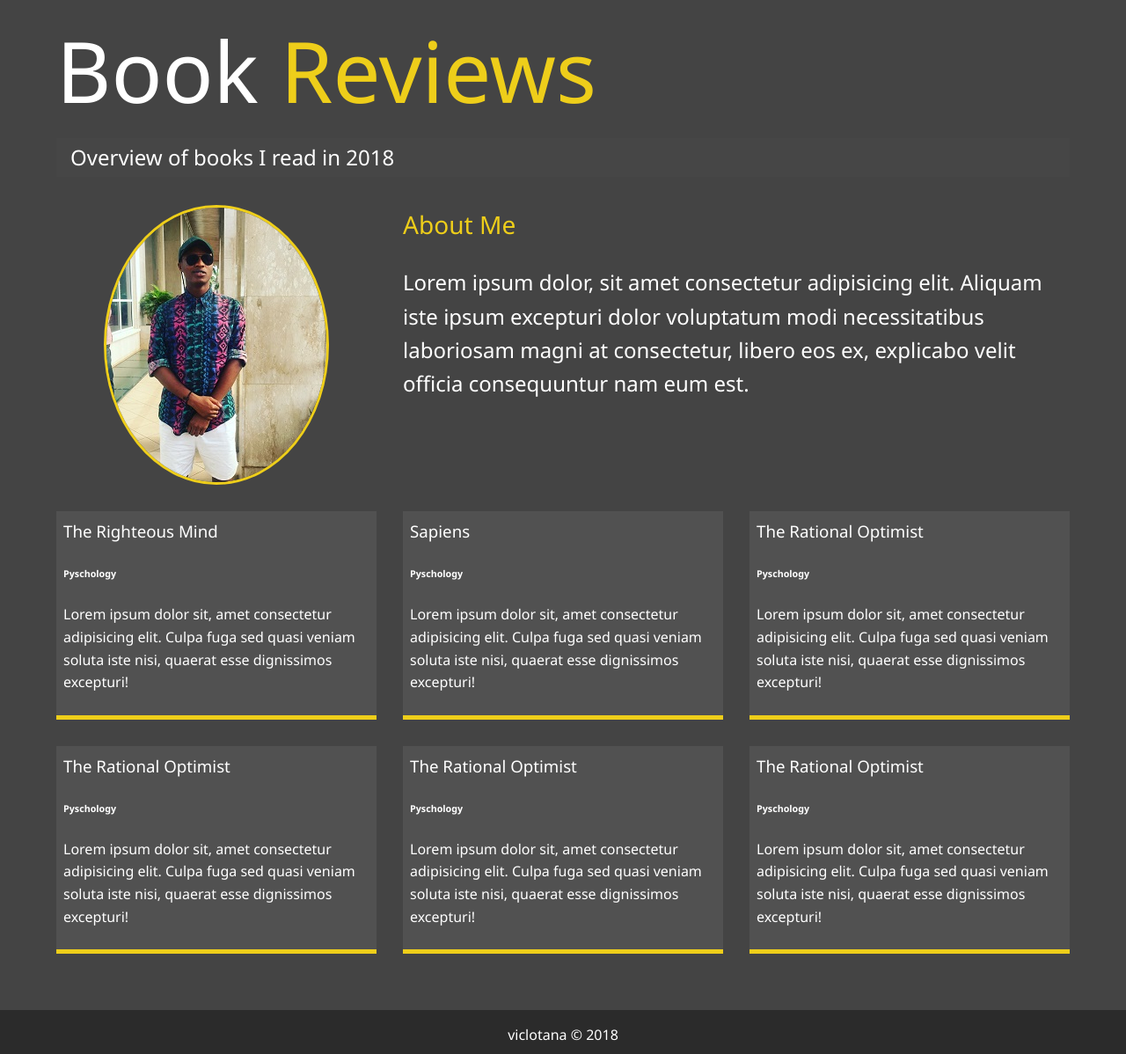
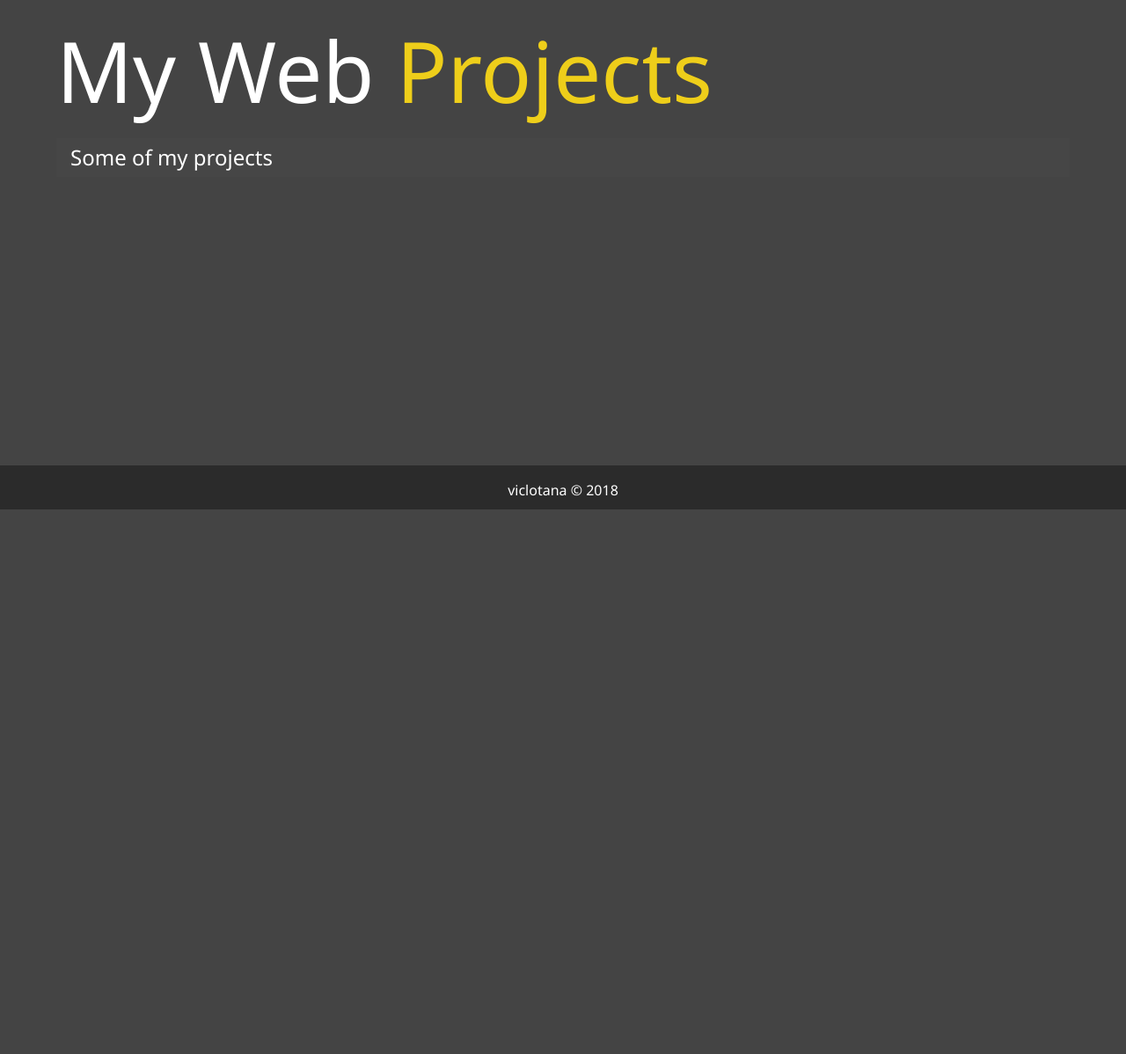
Before and after one commit to viclotana/viclotana.github.io, a website: page dist/projects.html in a window 1280 px wide. Shown: the part 221-1419 px from the top of the page at 88% size. After the commit the page ends 800 px from the top, so only its background shows below. Drawn offline with Linux system fonts and the light colour scheme.

Commit message:
updates on projects.html

```diff
--- a/dist/projects.html
+++ b/dist/projects.html
@@ -6,7 +6,7 @@
     <meta http-equiv="X-UA-Compatible" content="ie=edge">
     <link rel="stylesheet" href="https://use.fontawesome.com/releases/v5.2.0/css/all.css" integrity="sha384-hWVjflwFxL6sNzntih27bfxkr27PmbbK/iSvJ+a4+0owXq79v+lsFkW54bOGbiDQ" crossorigin="anonymous">
     <link rel="stylesheet" href="css/main.css">
-    <title>Book Reviews</title>
+    <title>My Web Projects</title>
 </head>
 <body>
     <header>
@@ -23,11 +23,11 @@
                 <li class="nav-item ">
                     <a href="/" class="nav-link">Home</a>
                 </li>
-                <li class="nav-item">
+                <li class="nav-item current">
                     <a href="projects.html" class="nav-link">
                         Web Projects</a>
                 </li>
-                <li class="nav-item current">
+                <li class="nav-item">
                     <a href="books.html" class="nav-link">
                         Book Reviews</a>
                 </li>
@@ -49,73 +49,13 @@
     </header>
     <main id="home">
         <h1 class="lg-heading">
-            Book <span class="text-secondary">Reviews</span>
+            My Web <span class="text-secondary">Projects</span>
         </h1>
         <h2 class="sm-heading">
-            Overview of books I read in 2018
+            Some of my projects
         </h2>
-        <div class="books-info">
-          <img src="img/potrait.JPG" alt="Viclotana"
-          class="bio-image">
+        <div class="projects">
 
-          <div class="bio">
-              <h3 class="text-secondary">About Me</h3>
-              <p>Lorem ipsum dolor, sit amet consectetur
-                   adipisicing elit. Aliquam iste ipsum
-                   excepturi dolor voluptatum modi
-                   necessitatibus laboriosam magni at
-                   consectetur, libero eos ex, explicabo
-                   velit officia consequuntur nam eum est.</p>
-          </div>
-
-          <div class="job job-1">
-              <h3>The Righteous Mind</h3>
-              <h6>Pyschology</h6>
-              <p>Lorem ipsum dolor sit, amet consectetur
-                   adipisicing elit. Culpa fuga sed
-                   quasi veniam soluta iste nisi,
-                   quaerat esse dignissimos excepturi!</p>
-          </div>
-          <div class="job job-2">
-                <h3>Sapiens</h3>
-                <h6>Pyschology</h6>
-                <p>Lorem ipsum dolor sit, amet consectetur
-                     adipisicing elit. Culpa fuga sed
-                     quasi veniam soluta iste nisi,
-                     quaerat esse dignissimos excepturi!</p>
-            </div>
-            <div class="job job-3">
-                    <h3>The Rational Optimist</h3>
-                    <h6>Pyschology</h6>
-                    <p>Lorem ipsum dolor sit, amet consectetur
-                         adipisicing elit. Culpa fuga sed
-                         quasi veniam soluta iste nisi,
-                         quaerat esse dignissimos excepturi!</p>
-                </div>
-            <div class="job job-4">
-                    <h3>The Rational Optimist</h3>
-                    <h6>Pyschology</h6>
-                    <p>Lorem ipsum dolor sit, amet consectetur
-                         adipisicing elit. Culpa fuga sed
-                         quasi veniam soluta iste nisi,
-                         quaerat esse dignissimos excepturi!</p>
-            </div>
-            <div class="job job-5">
-                    <h3>The Rational Optimist</h3>
-                    <h6>Pyschology</h6>
-                    <p>Lorem ipsum dolor sit, amet consectetur
-                         adipisicing elit. Culpa fuga sed
-                         quasi veniam soluta iste nisi,
-                         quaerat esse dignissimos excepturi!</p>
-            </div>
-            <div class="job job-6">
-                    <h3>The Rational Optimist</h3>
-                    <h6>Pyschology</h6>
-                    <p>Lorem ipsum dolor sit, amet consectetur
-                         adipisicing elit. Culpa fuga sed
-                         quasi veniam soluta iste nisi,
-                         quaerat esse dignissimos excepturi!</p>
-            </div>
         </div>
     </main>
     <footer id="main-footer">
```
